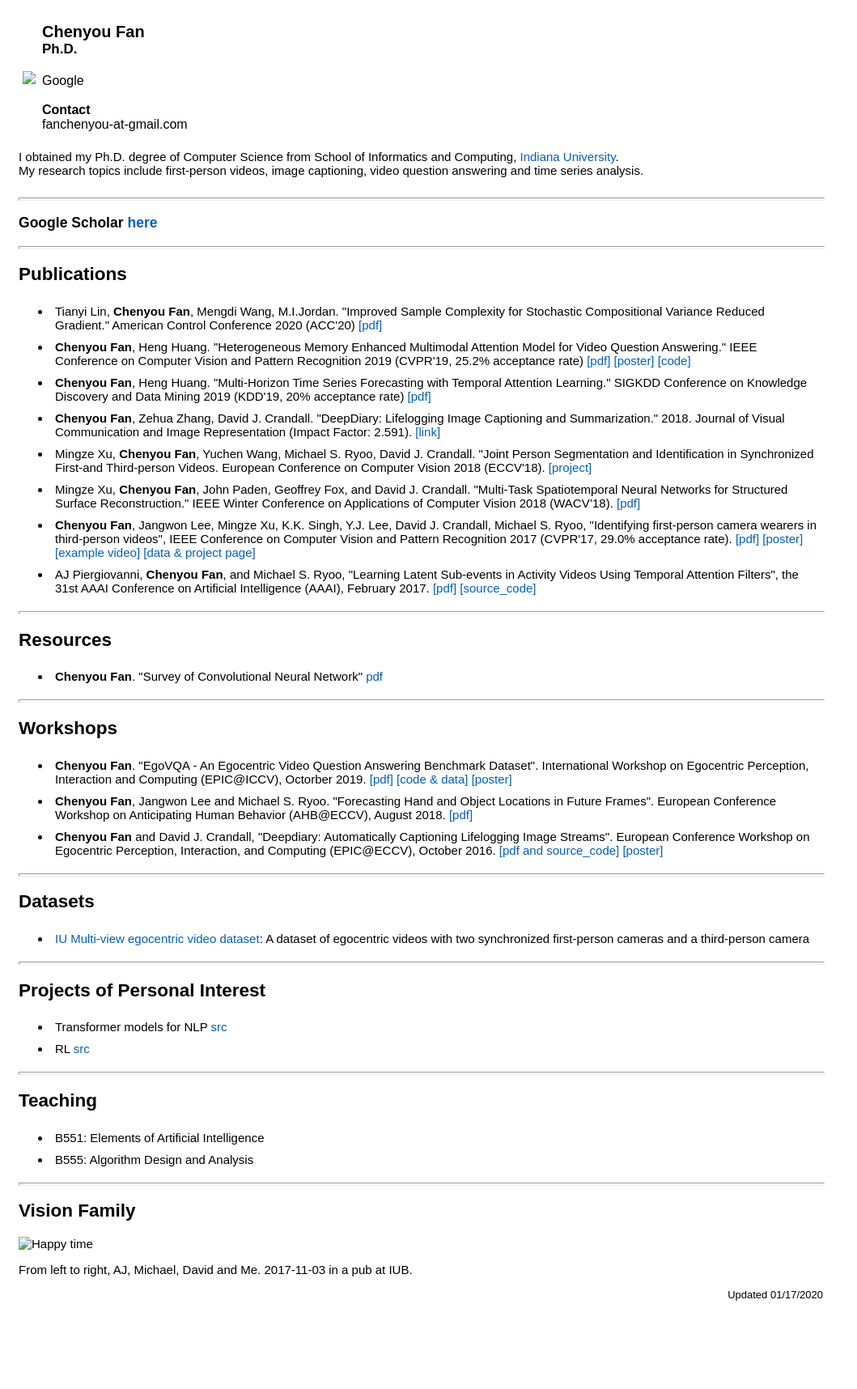
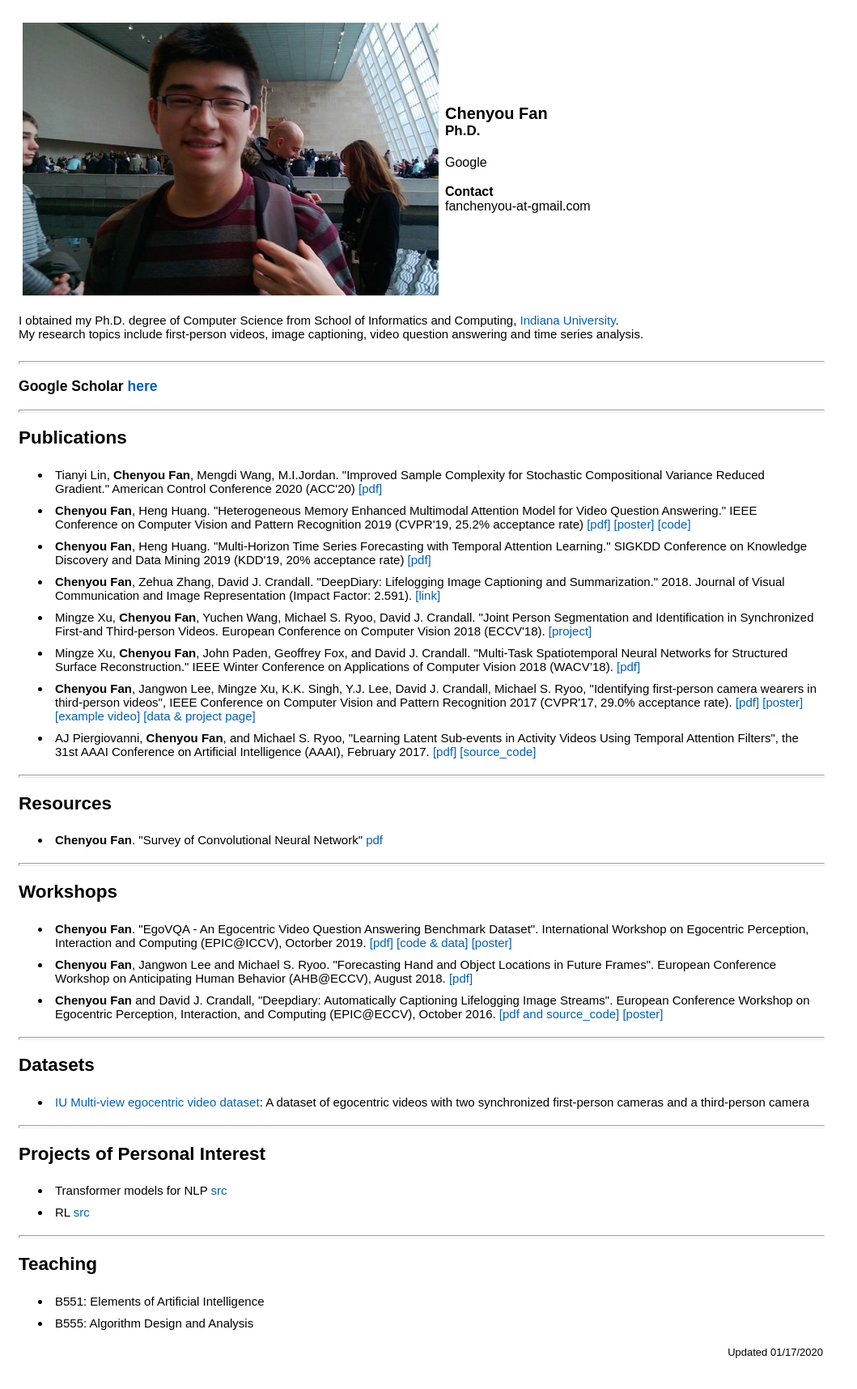
Before and after one commit to fanchenyou/homepage, a plain HTML site: page index.html in a window 1280 px wide. Shown: the whole page at 81% size, without its empty margins (0-1059 px from the left). Before the commit the page ends 1645 px from the top, so only its background shows below. Drawn offline with Linux system fonts and the light colour scheme.

Commit message:
first commit

```diff
--- a/index.html
+++ b/index.html
@@ -38,7 +38,7 @@
 <table border="0" cellpadding="3" align="top">
 	<tbody><tr>
 		<td>
-			<img src="./chenyou.jpg">
+			<img src="/pics/chenyou.jpg">
 		</td>
 		<td>
 			<span style="font-size: 20px;"><b>Chenyou Fan</b></span><br>
@@ -252,17 +252,11 @@ RL  <a href="https://github.com/fanchenyou/RL-study" target="_blank">src</a><br>
 <li>B555: Algorithm Design and Analysis</li>
 </ul>
 
-<hr style="width: 100%; height: 2px;">
-<h2>Vision Family</h2>
-<img src="./pics/2017-11-03-family.jpg" alt="Happy time" style="width:400px;height:300px;">
-<p>From left to right, AJ, Michael, David and Me. 2017-11-03 in a pub at IUB.</p>
-
 
 <!-- <hr style="width: 100%; height: 2px;"> -->
 
 <p align="right"><span style="font-size: 13px;">Updated 01/17/2020</span></p>
 
-</mselli@umail.iu.edu></td></tr>
 </tbody></table>
 
 
```
Also changed, not shown: pics/chenyou.jpg (added).
